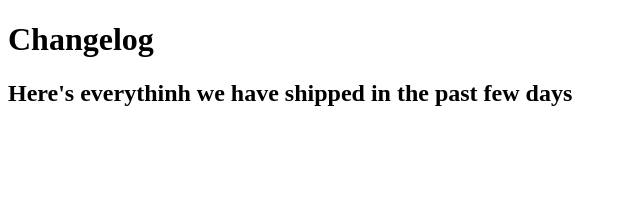
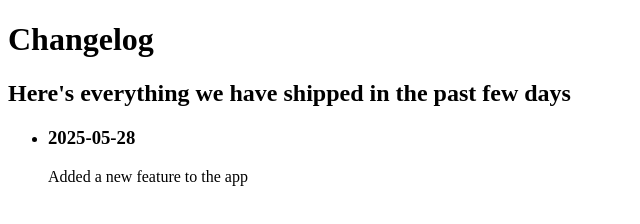
Before and after one commit to davidrogaci/changelog-component, a plain HTML site: page index.html in a window 1280 px wide. Shown: the whole page, without its empty margins (0-640 px from the left). Drawn offline with Linux system fonts and the light colour scheme.

Commit message:
Corregido error tipográfico en el subtítulo del Changelog y añadido un nuevo elemento de lista con una característica lanzada el 2025-05-28.

```diff
--- a/index.html
+++ b/index.html
@@ -7,6 +7,12 @@
   </head>
   <body>
     <h1>Changelog</h1>
-    <h2>Here's everythinh we have shipped in the past few days</h2>
+    <h2>Here's everything we have shipped in the past few days</h2>
+    <ul>
+      <li>
+        <h3>2025-05-28</h3>
+        <p>Added a new feature to the app</p>
+      </li>
+    </ul>
   </body>
 </html>
```
